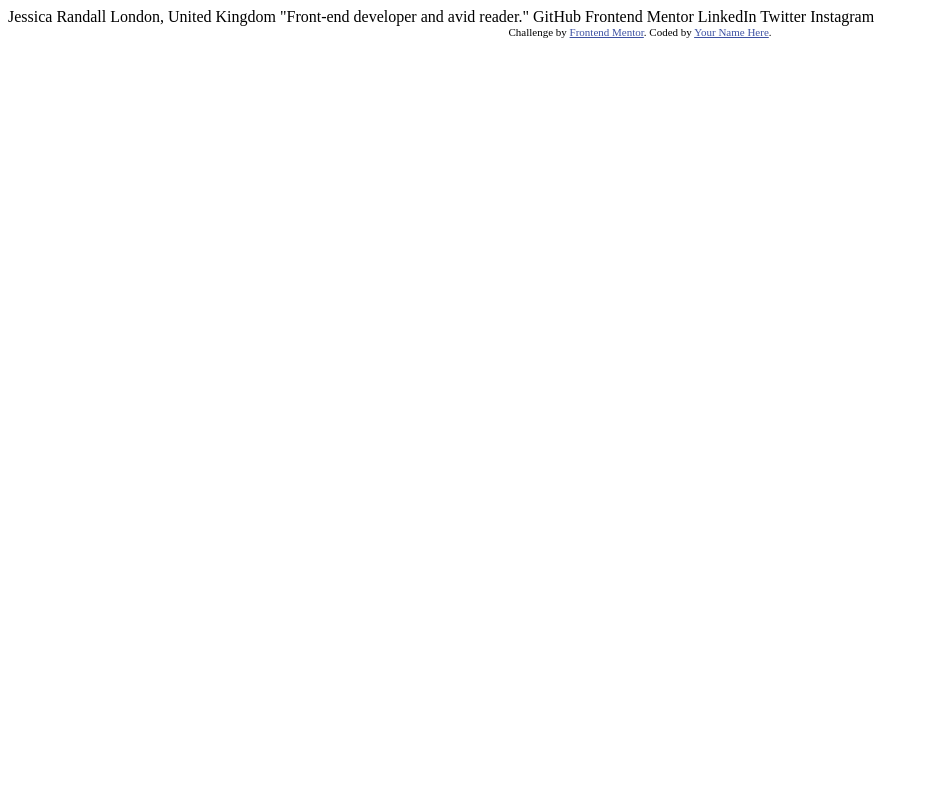
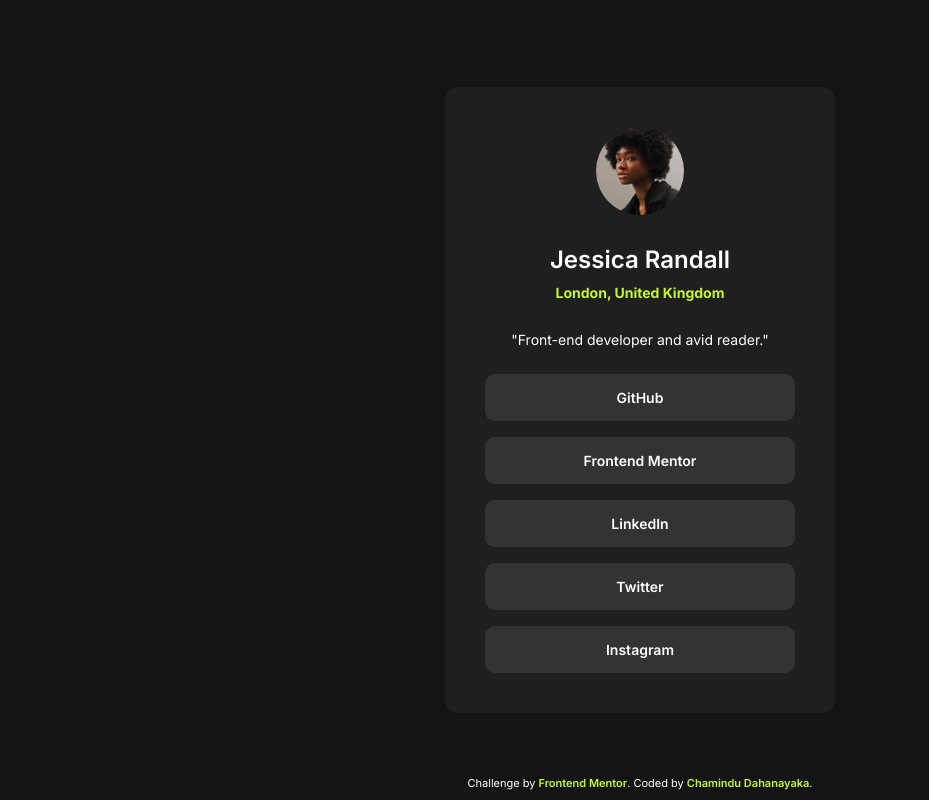
Before and after one commit to ChaminduD/Social-links-profile, a plain HTML site: page index.html in a window 1280 px wide. Shown: the whole page, without its empty margins (0-929 px from the left). Drawn offline with Linux system fonts and the light colour scheme.

Commit message:
Modified Files

```diff
--- a/index.html
+++ b/index.html
@@ -2,33 +2,36 @@
 <html lang="en">
 <head>
   <meta charset="UTF-8">
-  <meta name="viewport" content="width=device-width, initial-scale=1.0"> <!-- displays site properly based on user's device -->
+  <meta name="viewport" content="width=device-width, initial-scale=1.0">
 
   <link rel="icon" type="image/png" sizes="32x32" href="./assets/images/favicon-32x32.png">
+  <link rel="stylesheet" href="style.css">
+  <link rel="preconnect" href="https://fonts.googleapis.com">
+  <link rel="preconnect" href="https://fonts.gstatic.com" crossorigin>
+  <link href="https://fonts.googleapis.com/css2?family=Inter:wght@100..900&display=swap" rel="stylesheet">
 
   <title>Frontend Mentor | Social links profile</title>
-
-  <!-- Feel free to remove these styles or customise in your own stylesheet 👍 -->
-  <style>
-    .attribution { font-size: 11px; text-align: center; }
-    .attribution a { color: hsl(228, 45%, 44%); }
-  </style>
 </head>
 <body>
+  <main>
+    <img src="assets/images/avatar-jessica.jpeg" alt="avatar image">
+    <h2>Jessica Randall</h2>
+    <p class="location">London, United Kingdom</p>
 
-  Jessica Randall
-  London, United Kingdom
-  "Front-end developer and avid reader."
+    <p>"Front-end developer and avid reader."</p>
 
-  GitHub
-  Frontend Mentor
-  LinkedIn
-  Twitter
-  Instagram
+    <section>
+      <a href="">GitHub</a>
+      <a href="">Frontend Mentor</a>
+      <a href="">LinkedIn</a>
+      <a href="">Twitter</a>
+      <a href="">Instagram</a>
+    </section>
+  </main>
 
-  <div class="attribution">
+  <footer class="attribution">
     Challenge by <a href="https://www.frontendmentor.io?ref=challenge" target="_blank">Frontend Mentor</a>.
-    Coded by <a href="#">Your Name Here</a>.
-  </div>
+    Coded by <a href="https://www.linkedin.com/in/chamindudahanayaka/">Chamindu Dahanayaka</a>.
+  </footer>
 </body>
 </html>
--- /dev/null
+++ b/style.css
@@ -0,0 +1,76 @@
+*{
+    margin: 0;
+    padding: 0;
+    box-sizing: border-box;
+    font-family: "Inter", sans-serif;
+}
+body{
+    background-color: hsl(0, 0%, 8%);
+    min-height: 100vh;
+    display: flex;
+    align-items: center;
+    justify-content: center;
+}
+main{
+    text-align: center;
+    background-color: hsl(0, 0%, 12%);
+    border-radius: 14px;
+    padding: 25px;
+    width: clamp(330px, 85%, 390px);
+}
+img{
+    width: 88px;
+    border-radius: 50%;
+}
+h2{
+    color: hsl(0, 0%, 100%);
+    font-weight: 600;
+    margin-top: 26px;
+}
+.location{
+    color: hsl(75, 94%, 57%);
+    font-weight: 700;
+    margin: 10px 0;
+}
+p{
+    color: hsl(0, 0%, 100%);
+    font-size: 14px;
+    margin: 30px 0 26px;
+}
+section a{
+    text-decoration: none;
+    color: hsl(0, 0%, 100%);
+    font-size: 14px;
+    font-weight: 600;
+    display: block;
+    background-color: hsl(0, 0%, 20%);
+    border-radius: 10px;
+    padding: 15px;
+    margin-top: 16px;
+    cursor: pointer;
+    transition: background-color 0.3s ease-in;
+}
+section a:hover{
+    color: hsl(0, 0%, 20%);
+    background-color: hsl(75, 94%, 57%);
+}
+footer{
+    position: absolute;
+    bottom: 10px;
+}
+.attribution{
+    font-size: 11px;
+    text-align: center;
+    color: hsl(0, 0%, 100%);
+}
+.attribution a{
+    color: hsl(75, 94%, 57%);
+    text-decoration: none;
+    font-weight: 600;
+}
+
+@media only screen and (min-width:600px){
+    main{
+        padding: 40px;
+    }
+}
```
Also changed, not shown: assets/fonts/Inter-VariableFont_slnt,wght.ttf (deleted), assets/fonts/OFL.txt (deleted), assets/fonts/README.txt (deleted), assets/fonts/static/Inter-Bold.ttf (deleted), assets/fonts/static/Inter-Regular.ttf (deleted), assets/fonts/static/Inter-SemiBold.ttf (deleted), design/active-states.jpg (deleted), design/desktop-preview.jpg (deleted), design/destkop-design.jpg (deleted), design/mobile-design.jpg (deleted), screenshot.jpeg (added), 4 other files.
